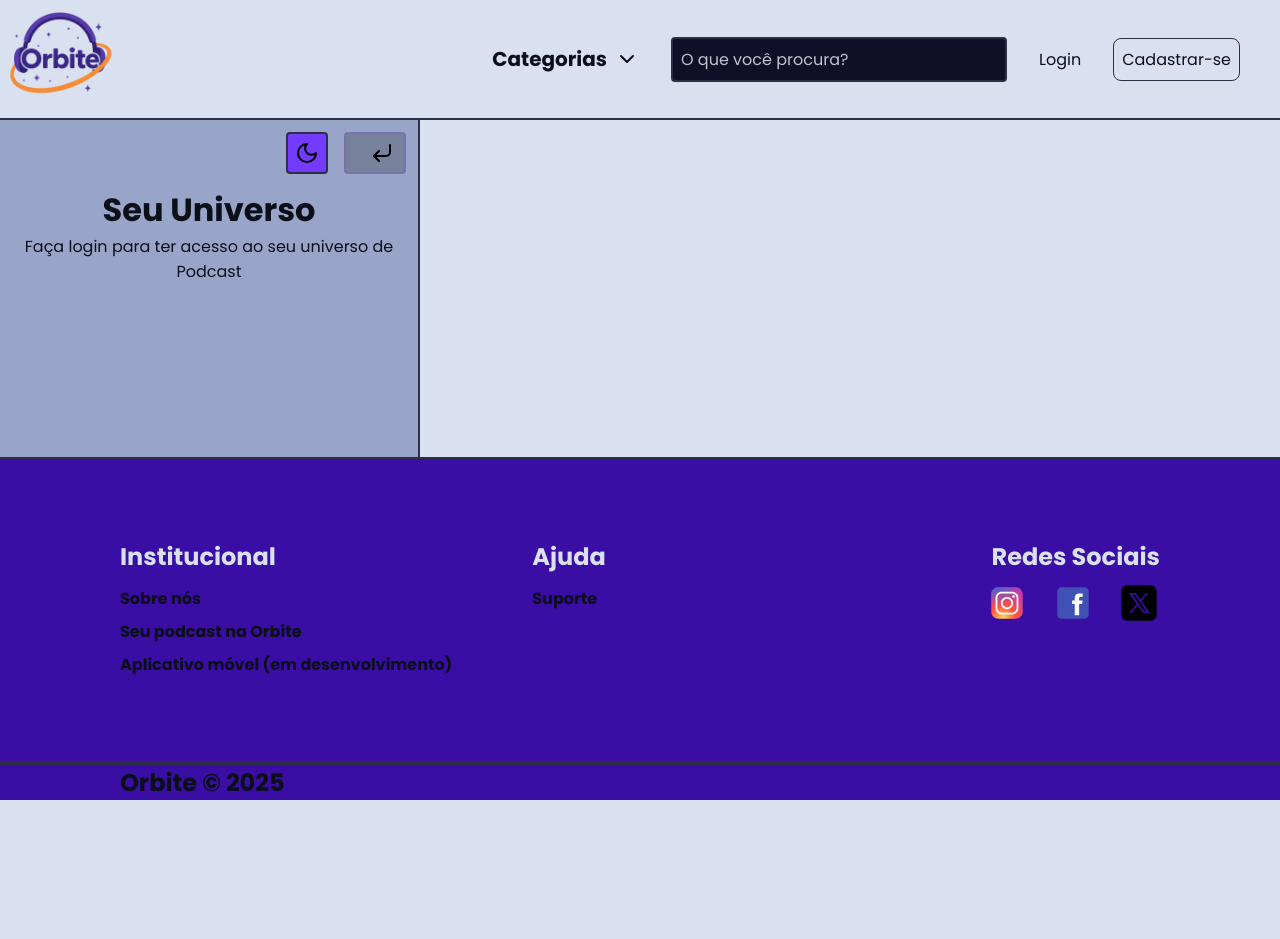
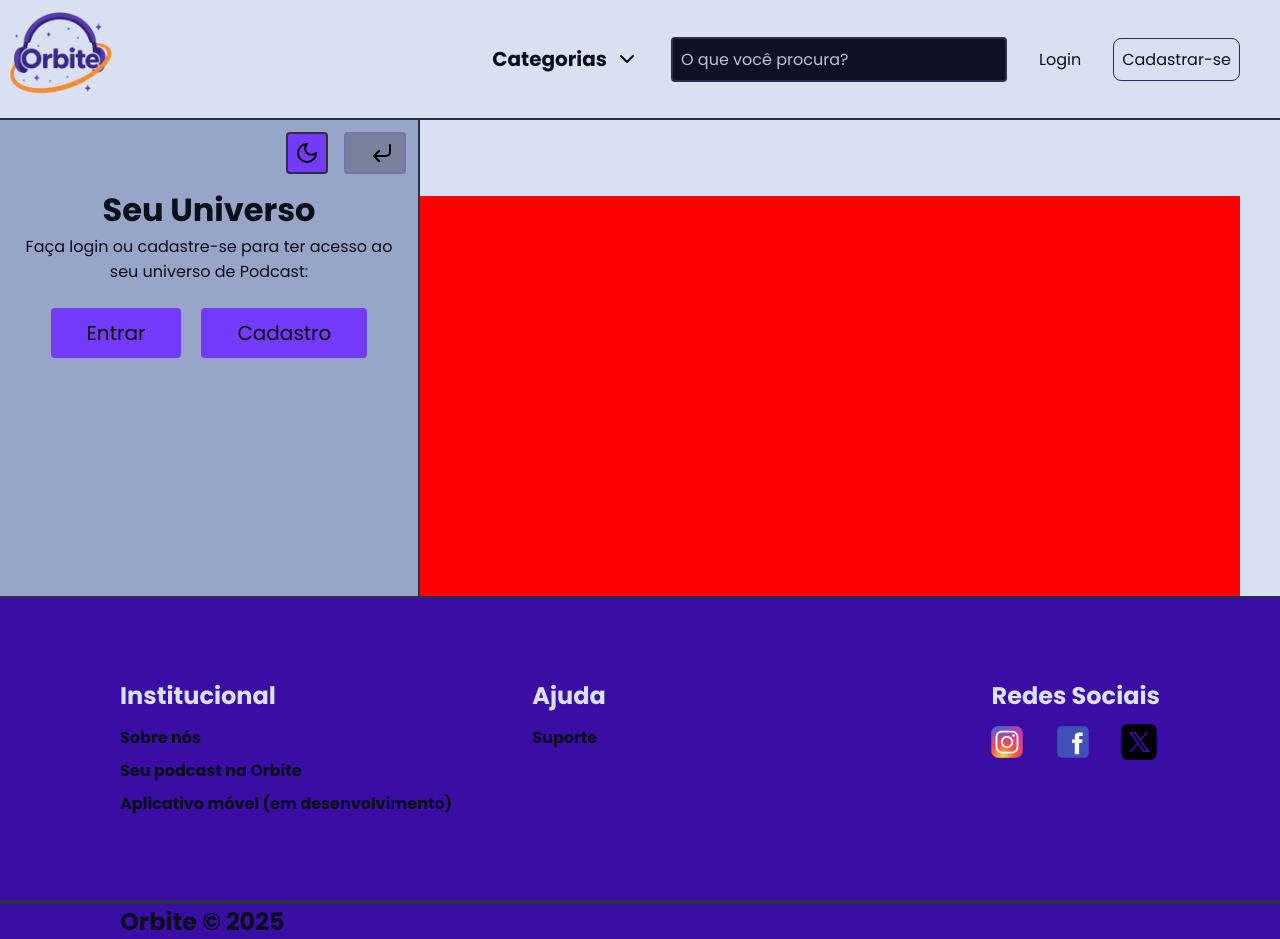
Before and after one commit to GabrielEnzoVidaldeAlmeida/orbite_react, a React (Vite) app: page / in a window 1280 px wide. Both pictures are taken after a click on the button 38 px from the left and 158 px from the top of the page. Before the commit the page ends 800 px from the top, so only its background shows below. Built offline with nearby package versions, Linux system fonts and the light colour scheme.

Commit message:
ajustando menu lateral e criando um container para o conteúdo principal

```diff
--- /dev/null
+++ b/src/components/Layout/MainContainer/index.tsx
@@ -0,0 +1,13 @@
+import styles from './styles.module.css'
+
+type MainContainerProps = {
+  children: React.ReactNode
+}
+
+export function MainContainer ({children}: MainContainerProps) {
+  return (
+    <div className={styles.mainContainer}>
+      {children}
+    </div>
+  )
+}
--- /dev/null
+++ b/src/components/Layout/MainContainer/styles.module.css
@@ -0,0 +1,8 @@
+.mainContainer {
+  max-width: 120rem;
+  width: 100%;
+  margin: 0 auto;
+  flex: 1;
+  display: flex;
+  flex-direction: column;
+}
--- a/src/components/MenuLateral/index.tsx
+++ b/src/components/MenuLateral/index.tsx
@@ -1,6 +1,7 @@
 import { CornerDownLeft, MoonIcon, SunIcon } from 'lucide-react'
 import styles from './styles.module.css'
 import { useEffect, useState } from 'react'
+import { RegisterButton } from '../RegisterButton'
 
 type AvailableThemes = 'dark' | 'light'
 
@@ -42,7 +43,14 @@ export function MenuLateral ({onClose}: MenuLateraProps) {
       </div>
       <div className={styles.contentMenuLateral}>
         <h2>Seu Universo</h2>
-        <p>Faça login para ter acesso ao seu universo de Podcast</p>
+        <p>Faça login ou cadastre-se para ter acesso ao seu universo de Podcast:</p>
+        <div className={styles.containerRegisterBtn}>
+          <RegisterButton text='Entrar' />
+          <RegisterButton text='Cadastro'  />
+          {/* <button>ola</button>
+          <button>ola</button> */}
+
+        </div>
       </div>
     </div>
   )
--- a/src/components/MenuLateral/styles.module.css
+++ b/src/components/MenuLateral/styles.module.css
@@ -1,9 +1,19 @@
 .menuLateralContainer {
-  align-items: center;
+  position: absolute;
+  top: 0;
+  left: 0;
+  bottom: 0;
   width: 42rem;
+
   background: var(--background-menu);
   border-right: solid 0.2rem var(--borders);
+  z-index: 1000;
+
+  display: flex;
+  flex-direction: column;
+  align-items: flex-end;
 }
+
 
 .contentMenuLateral {
   display: flex;
@@ -12,6 +22,11 @@
   text-align: center;
   color: var(--primary-text);
   /* background: red; */
+}
+
+.contentMenuLateral p {
+  /* background: blue; */
+  margin: 0rem 1.2rem 0rem 1.2rem;
 }
 
 .menuLateralBtn {
@@ -60,3 +75,11 @@
 
   transition: all 0.1s ease-in-out;
 }
+
+.containerRegisterBtn {
+  display: flex;
+  margin-top: 2.4rem;
+  /* background-color: red; */
+  gap: 2rem;
+  flex-direction: row;
+}
--- a/src/components/pages/Index/index.tsx
+++ b/src/components/pages/Index/index.tsx
@@ -1,6 +1,8 @@
+import styles from './styles.module.css'
+
 export function Index () {
   return (
-    <div>
+    <div className={styles.containerIndex}>
 
     </div>
   )
--- /dev/null
+++ b/src/components/pages/Index/styles.module.css
@@ -0,0 +1,5 @@
+.containerIndex {
+  background-color: red;
+  width: 100%;
+  height: 40rem;
+}
--- a/src/templates/MainTemplate/index.tsx
+++ b/src/templates/MainTemplate/index.tsx
@@ -7,6 +7,7 @@ import styles from './styles.module.css'
 import '../../styles/global.css'
 import { useState } from "react";
 import { MenuLateral } from "../../components/MenuLateral";
+import { MainContainer } from "../../components/Layout/MainContainer";
 
 type MainTemplateProps = {
   children: React.ReactNode;
@@ -31,12 +32,15 @@ export function MainTemplate ({children}: MainTemplateProps) {
         {menu && <MenuLateral onClose={closeMenu} />}
 
         <main className={styles.mainContent}>
-          {!menu && (
-            <div className={styles.menuBtn}>
-              <button onClick={handleMenu}><MenuIcon /></button>
-            </div>
-          )}
+        <div
+          className={styles.menuBtn}
+          style={{ visibility: menu ? 'hidden' : 'visible' }}
+        >
+          <button onClick={handleMenu}><MenuIcon /></button>
+        </div>
+        <MainContainer >
           {children}
+        </MainContainer>
         </main>
       </div>
 
@@ -44,11 +48,3 @@ export function MainTemplate ({children}: MainTemplateProps) {
     </div>
   )
 }
-
-      {/* {menu ? (
-        <MenuLateral onClose={closeMenu} />
-      ) : (
-        <div className={styles.menuBtn}>
-        <button onClick={handleMenu}><MenuIcon /></button>
-      </div>
-      )} */}
--- a/src/templates/MainTemplate/styles.module.css
+++ b/src/templates/MainTemplate/styles.module.css
@@ -5,15 +5,18 @@
 }
 
 .pageContent {
+  position: relative;
   display: flex;
   flex-grow: 1;
   align-items: stretch;
 }
 
+
 .mainContent {
   flex: 1;
   display: flex;
   flex-direction: column;
+  width: 100%;
 }
 
 .menuBtn {
@@ -21,6 +24,7 @@
   align-self: flex-start;
   margin-left: 2rem;
   margin-top: 2rem;
+  margin-bottom: 2rem;
   border-radius: 0.4rem;
 }
 
```
